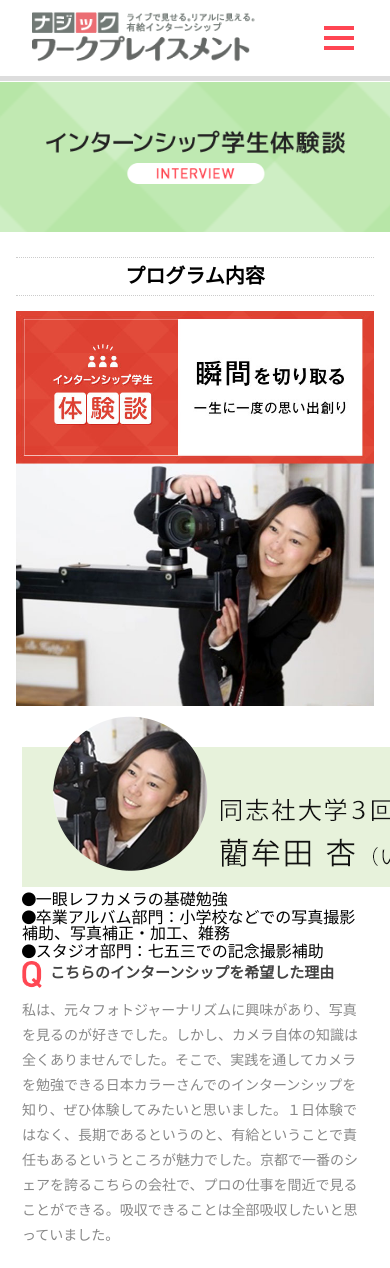
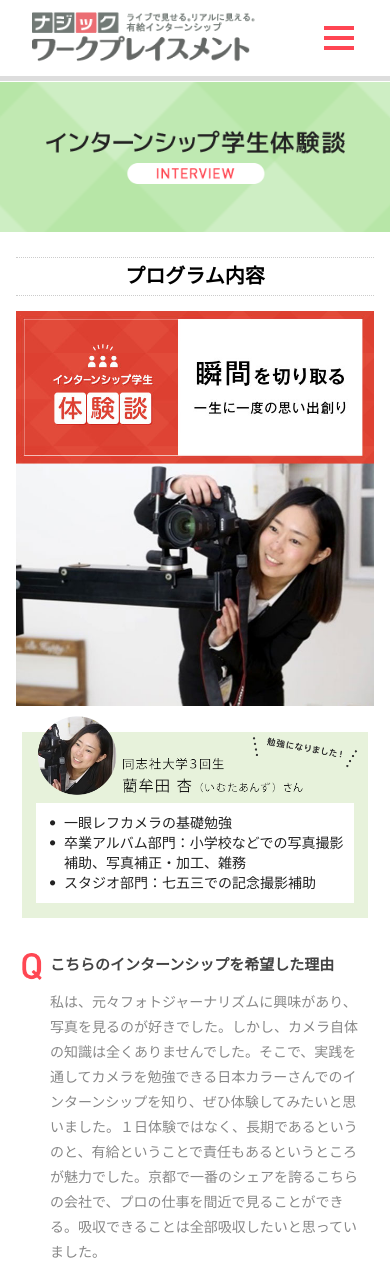
Before and after one commit to tantik/project05, a website: page public/interview-add02.html in a window 390 px wide. Shown: the top 1268 px of the page. Drawn offline with nearby package versions, Linux system fonts and the light colour scheme; files that its build step writes are made by us from their sources.

Commit message:
assets\images\img-interview06.jpg

```diff
--- a/assets/css/components/_interview.scss
+++ b/assets/css/components/_interview.scss
@@ -4,7 +4,6 @@
   & .center-box{
     max-width: 1024px;
   }
-
 }
 .title-program-contents{
   margin: 92px 0 20px;
@@ -55,6 +54,9 @@
   }
   .box-program-contents{
     overflow: hidden;
+    p{
+      padding-left: 52px;
+    }
   }
   .img-r-program-contents{
     float: right;
@@ -88,6 +90,41 @@
       color: #444;
     }
   }
+  .img-r-program-text{
+    float: right;
+    max-width: 450px;
+    margin: 0 0 20px 40px;
+    img{
+      display: block;
+      width: 100%;
+    }
+    .box-r-text{
+      overflow: hidden;
+      background: #e7f2db;
+      padding: 0 15px 15px;
+    }
+    ul{
+      overflow: hidden;
+      background: white;
+      padding:20px 30px 20px 40px;
+      li{
+        font-size: 14px;
+        line-height: 20px;
+        color: #222;
+        margin-top: 8px;
+        padding-left: 14px;
+        position: relative;
+        &:before{
+          position: absolute;
+          font-size: 6px;
+          line-height: 20px;
+          color: #222;
+          left: 0;
+          top: 0;
+        }
+      }
+    }
+  }
   @media only screen and (max-width: 800px) {
     &{
       padding:0 22px;
@@ -102,6 +139,29 @@
         min-height: 27px;
         br{
           display: none;
+        }
+      }
+      .box-program-contents{
+          p{
+            padding-left: 28px;
+          }
+        }
+      .img-r-program-text{
+        float: none;
+        width: 100%;
+        margin: 0 0 35px;
+        .box-r-text{
+          overflow: hidden;
+          background: #e7f2db;
+          padding: 0 14px 15px;
+        }
+        ul{
+          overflow: hidden;
+          background: white;
+          padding:10px 10px 10px 14px;
+          li{
+            margin-top: 0;
+          }
         }
       }
       p{
@@ -174,7 +234,6 @@
     dl{
       @include box-flex;
       @include space-between;
-      display: block;
       margin: 0 0 20px;
       padding: 0;
       dt{
@@ -314,7 +373,7 @@
     background: white;
     text-align: center;
     font-size: 15px;
-    line-height: 60px;
+    line-height: 56px;
     color: #444;
   }
   .btn-registration-here{
@@ -340,7 +399,6 @@
   }
   }
 }
-
 .interview-list-person{
   @include box-flex;
   @include space-between;
@@ -438,7 +496,6 @@
           }
         }
       }
-
     }
   }
   @media only screen and (max-width: 800px) {
@@ -453,6 +510,4 @@
     }
   }
 }
-
-
 /* interview end*/
```
Also changed, not shown: assets/images/bg-r-text.png (added), assets/images/img-interview04-m.jpg (added), assets/images/img-interview04.jpg (added), assets/images/img-interview06.jpg (added), 2 other files.
